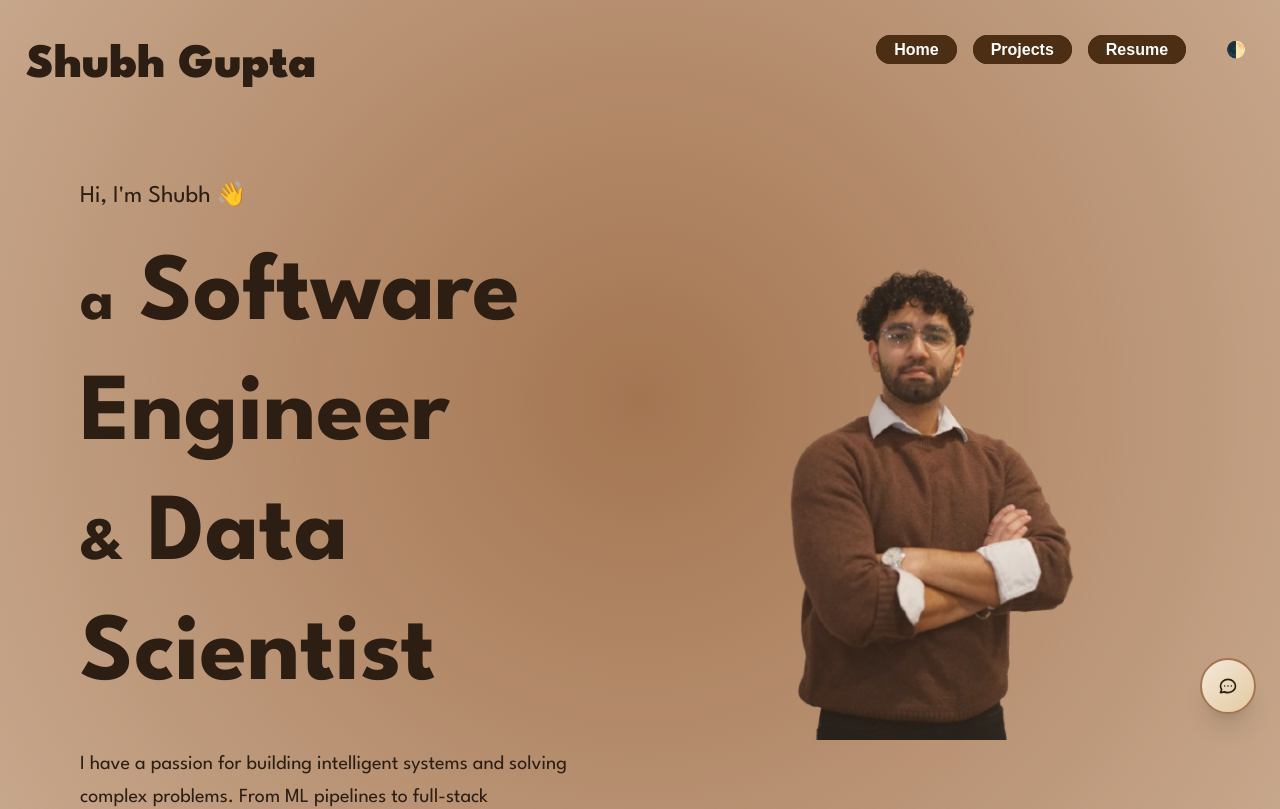
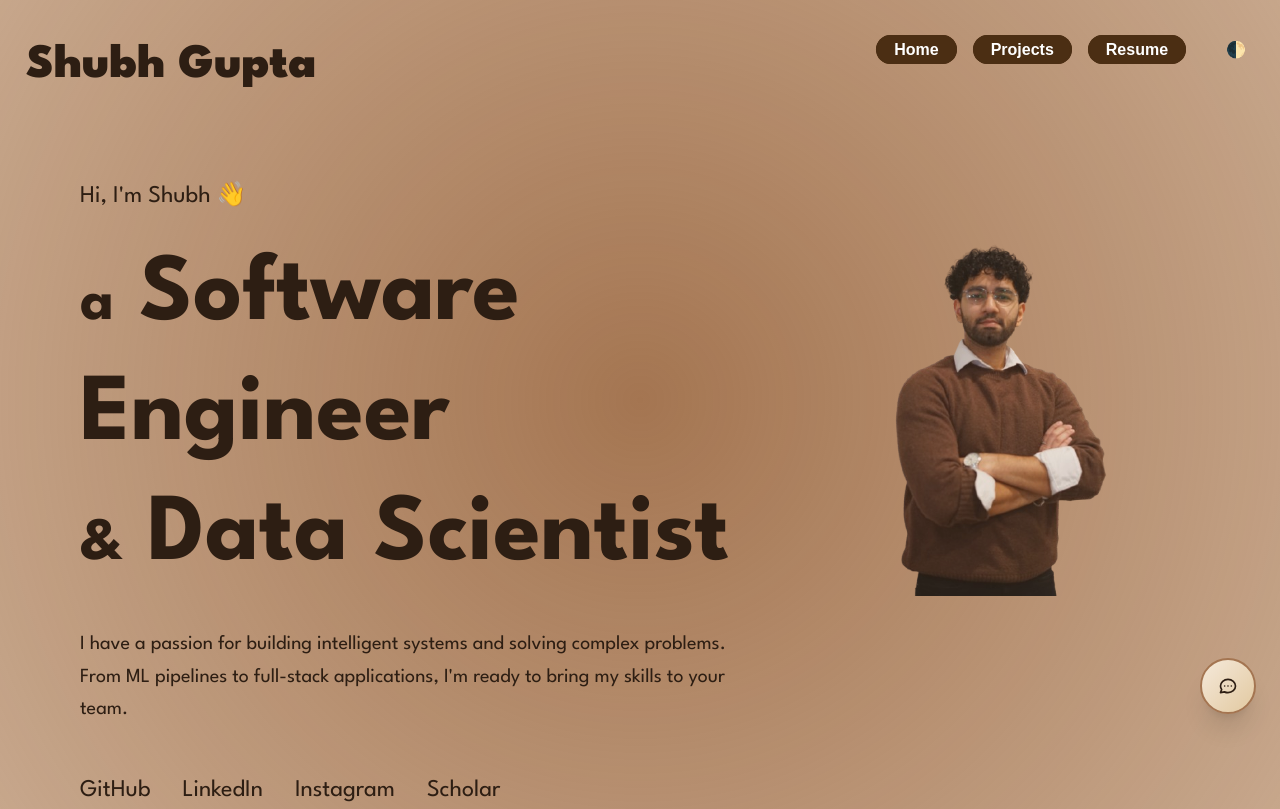
Before and after one commit to ShubhG7/shubhgupta.github.io, a Next.js app: page / in a window 1280 px wide. Shown: the top 809 px of the page. Built offline with nearby package versions, Linux system fonts and the light colour scheme.

Commit message:
Reduce profile image size by 25%

```diff
--- a/src/app/page.tsx
+++ b/src/app/page.tsx
@@ -74,9 +74,9 @@ export default function Home() {
             <Image
               src={profileImages[activeImage].src}
               onClick={handleImageClick}
-              width={750}
-              height={750}
-              className="w-[32.5rem] h-[32.5rem] sm:w-80 sm:h-80 md:w-[22.5rem] md:h-[22.5rem] lg:w-[27.5rem] lg:h-[27.5rem] xl:w-[35rem] xl:h-[35rem] opacity-80 hover:opacity-100 transition-opacity duration-300 hover:scale-110 active:scale-95 touch-manipulation cursor-pointer object-contain"
+              width={563}
+              height={563}
+              className="w-[24rem] h-[24rem] sm:w-60 sm:h-60 md:w-[17rem] md:h-[17rem] lg:w-[21rem] lg:h-[21rem] xl:w-[26rem] xl:h-[26rem] opacity-80 hover:opacity-100 transition-opacity duration-300 hover:scale-110 active:scale-95 touch-manipulation cursor-pointer object-contain"
               alt={profileImages[activeImage].alt}
             />
           </div>
```
